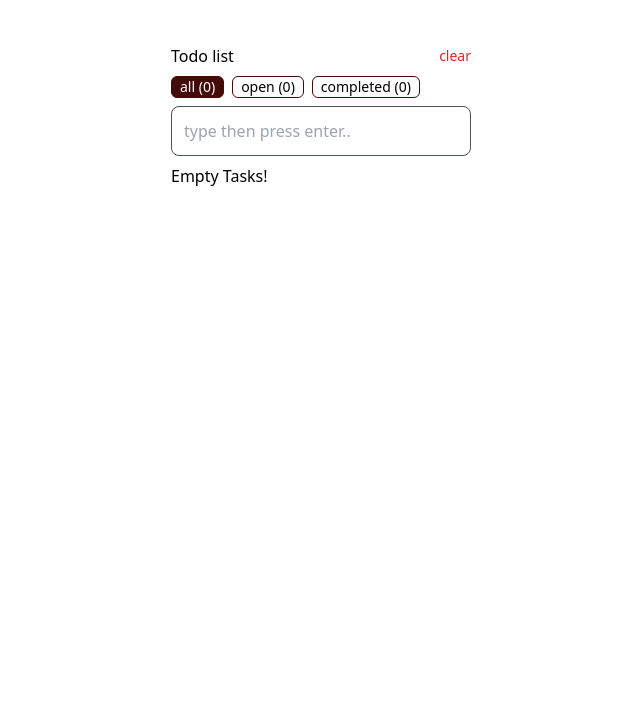
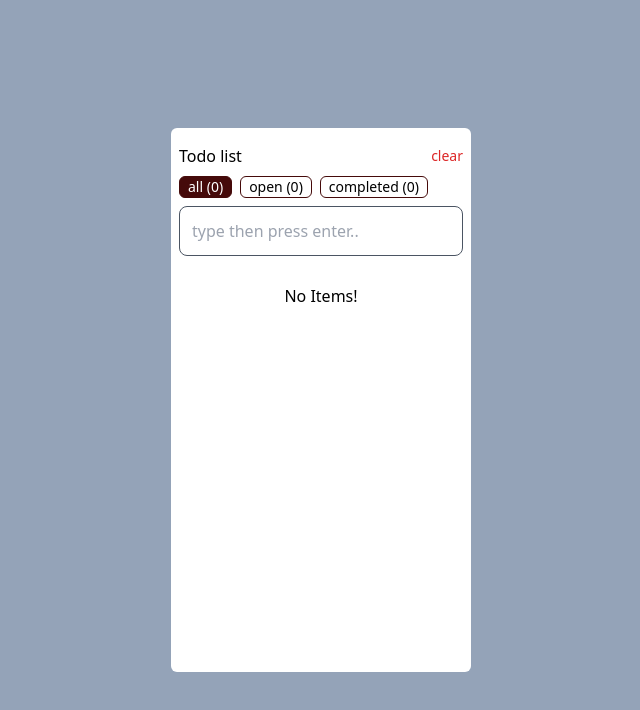
Before and after one commit to HubertTGit/react-simple-todolist, a React (Vite) app: page / in a window 1280 px wide. Shown: the top 710 px of the page, without its empty margins (319-959 px from the left). Built offline with nearby package versions, Linux system fonts and the light colour scheme.

Commit message:
add styling to the items

```diff
--- a/src/App.tsx
+++ b/src/App.tsx
@@ -31,8 +31,8 @@ function App() {
   setLS(todos);
 
   return (
-    <div className=" flex justify-center items-center flex-col h-full">
-      <div className="w-[300px]">
+    <div className=" flex justify-center items-center flex-col h-full bg-slate-400">
+      <div className="w-[300px] rounded-md bg-white p-2">
         <div className="py-2">
           <TodoHeader onDelete={dispatchTodo} title="Todo list" />
         </div>
--- a/src/components/todoItem.tsx
+++ b/src/components/todoItem.tsx
@@ -33,7 +33,9 @@ export default function TodoItem({ task, onUpdate }: TodoItemProps) {
       <animated.div
         {...bind()}
         style={{ x, touchAction: 'none' }}
-        className="border border-b-orange-500 p-2 flex gap-2 bg-white"
+        className={`p-2 flex gap-2 text-white border border-t-0 border-b-white ${
+          task.isCompleted ? 'bg-slate-500 line-through ' : 'bg-emerald-500 '
+        }`}
         onDoubleClick={() => {
           setEdit(true);
           setTimeout(() => {
@@ -43,7 +45,7 @@ export default function TodoItem({ task, onUpdate }: TodoItemProps) {
       >
         {edit ? (
           <input
-            className=" flex-auto"
+            className="flex-auto"
             ref={ref}
             value={text}
             onBlur={() => {
@@ -61,9 +63,7 @@ export default function TodoItem({ task, onUpdate }: TodoItemProps) {
         ) : (
           <div
             style={{ userSelect: 'none' }}
-            className={`flex-auto text-green-700 ${
-              task.isCompleted && 'line-through text-slate-400'
-            }`}
+            className={`flex-auto ${task.isCompleted && 'line-through'}`}
           >
             {task.task}
           </div>
--- a/src/components/todoList.tsx
+++ b/src/components/todoList.tsx
@@ -8,11 +8,11 @@ type TodoListProps<T> = {
 
 export default function TodoList({ todos, onUpdate }: TodoListProps<Itodo>) {
   return (
-    <div className="h-[600px] overflow-x-hidden w-full">
+    <div className="h-[400px] overflow-x-hidden w-full">
       {todos.map((t) => (
         <TodoItem key={t.id} task={t} onUpdate={onUpdate} />
       ))}
-      {todos.length === 0 && <p>Empty Tasks!</p>}
+      {todos.length === 0 && <p className=" text-center mt-5">No Items!</p>}
     </div>
   );
 }
```
